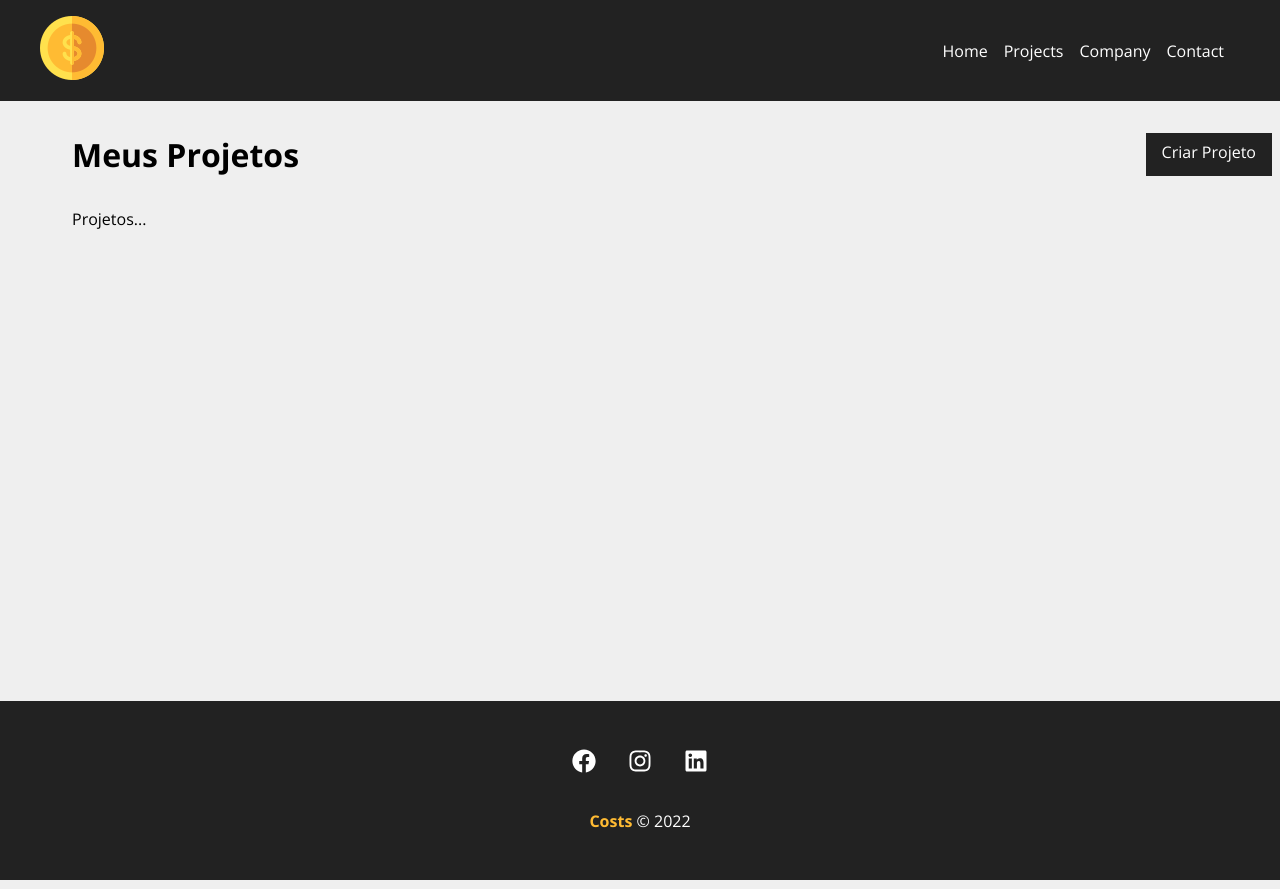
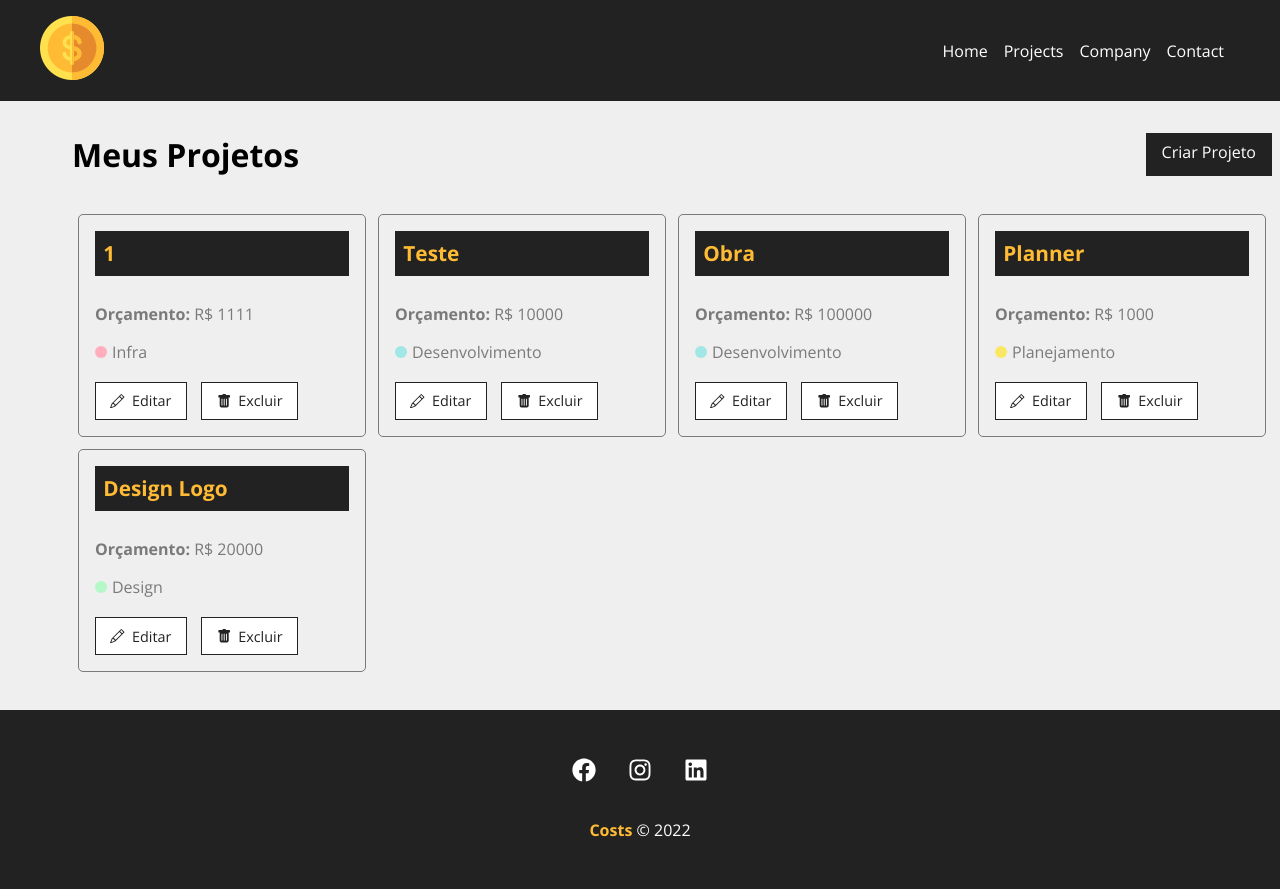
Before and after one commit to AlisonLim4/Costs, a React (Vite) app: page /projects in a window 1280 px wide. Shown: the top 889 px of the page. Built offline with nearby package versions, Linux system fonts and the light colour scheme; data requests are answered from the project's data file.

Commit message:
Resgatando projetos do banco de dados

```diff
--- a/db.json
+++ b/db.json
@@ -10,6 +10,50 @@
       "cost": 0,
       "service": [],
       "id": 1
+    },
+    {
+      "name": "Teste",
+      "budget": "10000",
+      "category": {
+        "id": "2",
+        "name": "Desenvolvimento"
+      },
+      "cost": 0,
+      "service": [],
+      "id": 2
+    },
+    {
+      "name": "Obra",
+      "budget": "100000",
+      "category": {
+        "id": "2",
+        "name": "Desenvolvimento"
+      },
+      "cost": 0,
+      "service": [],
+      "id": 3
+    },
+    {
+      "category": {
+        "id": "4",
+        "name": "Planejamento"
+      },
+      "name": "Planner",
+      "budget": "1000",
+      "cost": 0,
+      "service": [],
+      "id": 4
+    },
+    {
+      "category": {
+        "id": "3",
+        "name": "Design"
+      },
+      "name": "Design Logo",
+      "budget": "20000",
+      "cost": 0,
+      "service": [],
+      "id": 5
     }
   ],
   "categories": [
--- a/src/components/pages/Projects/Projects.jsx
+++ b/src/components/pages/Projects/Projects.jsx
@@ -1,15 +1,32 @@
-import React from "react";
+import React, { useState, useEffect } from "react";
 import { useLocation } from "react-router-dom";
 import Message from "../../layout/Message/Message";
 import Container from "../../layout/Container/Container";
 import LinkButton from "../../layout/LinkButton/LinkButton";
 import styles from "./Projects.module.css";
+import ProjectCard from "../../project/ProjectCard";
 const Projects = () => {
+  const [projects, setProjects] = useState([]);
+
   const location = useLocation();
   let message = "";
   if (location.state) {
     message = location.state.message;
   }
+  useEffect(() => {
+    fetch("http://localhost:5000/projects", {
+      method: "GET",
+      headers: {
+        "Content-type": "application/json",
+      },
+    })
+      .then((response) => response.json())
+      .then((data) => {
+        console.log(data);
+        setProjects(data);
+      })
+      .catch((error) => console.log(error));
+  }, []);
   return (
     <div className={styles.project_container}>
       <div className={styles.title_container}>
@@ -18,7 +35,16 @@
       </div>
       {message && <Message type="success" msg={message} />}
       <Container customClass="start">
-        <p>Projetos...</p>
+        {projects.length > 0 &&
+          projects.map((project) => (
+            <ProjectCard
+              id={project.id}
+              name={project.name}
+              budget={project.budget}
+              category={project.category.name}
+              key={project.id}
+            />
+          ))}
       </Container>
     </div>
   );
--- /dev/null
+++ b/src/components/project/ProjectCard.jsx
@@ -0,0 +1,29 @@
+import React from "react";
+import styles from "./ProjectCard.module.css";
+import { BsPencil, BsFillTrashFill } from "react-icons/bs";
+import { Link } from "react-router-dom";
+
+const ProjectCard = ({ id, name, budget, category, handleRemove }) => {
+  return (
+    <div className={styles.project_card}>
+      <h4>{name}</h4>
+      <p>
+        <span>Orçamento: </span>R$ {budget}
+      </p>
+      <p className={styles.category_text}>
+        <span className={`${styles[category.toLowerCase()]}`}></span>
+        {category}
+      </p>
+      <div className={styles.project_card_actions}>
+        <Link to="/">
+          <BsPencil /> Editar
+        </Link>
+        <button>
+          <BsFillTrashFill /> Excluir
+        </button>
+      </div>
+    </div>
+  );
+};
+
+export default ProjectCard;
--- /dev/null
+++ b/src/components/project/ProjectCard.module.css
@@ -0,0 +1,79 @@
+.project_card {
+  padding: 1em;
+  border: 1px solid #7a7a7a;
+  border-radius: 5px;
+  width: 24%;
+  margin: 0.5%;
+}
+.project_card h4 {
+  background-color: #222;
+  color: #ffbb33;
+  padding: 0.4em;
+  margin-bottom: 1.3em;
+  font-size: 1.3em;
+}
+.project_card p {
+  color: #7a7a7a;
+  margin-bottom: 1em;
+}
+.project_card p span {
+  font-weight: bold;
+}
+
+.category_text {
+  display: flex;
+  align-items: center;
+}
+.category_text span {
+  display: block;
+  width: 12px;
+  height: 12px;
+  border-radius: 50%;
+  background-color: #ccc;
+  margin-right: 5px;
+}
+.category_text .infra {
+  background-color: #ffaebc;
+}
+
+.category_text .desenvolvimento {
+  background-color: #a0e7e5;
+}
+
+.category_text .design {
+  background-color: #b4f8c8;
+}
+
+.category_text .planejamento {
+  background-color: #fbe766;
+}
+
+.project_card_actions {
+  margin-top: 1.2em;
+  display: flex;
+  align-items: center;
+}
+.project_card_actions a,
+.project_card_actions button {
+  text-decoration: none;
+  border: none;
+  background-color: #fff;
+  color: #222;
+  font-size: 0.9em;
+  padding: 0.6em 1em;
+  cursor: pointer;
+  margin-right: 1em;
+  border: 1px solid #222;
+  display: flex;
+  align-items: center;
+  justify-content: center;
+  transition: 0.5s;
+}
+.project_card_actions svg {
+  margin-right: 0.5em;
+}
+.project_card_actions a:hover,
+.project_card_actions button:hover {
+  background-color: #222;
+  color: #ffbb33;
+}
```
